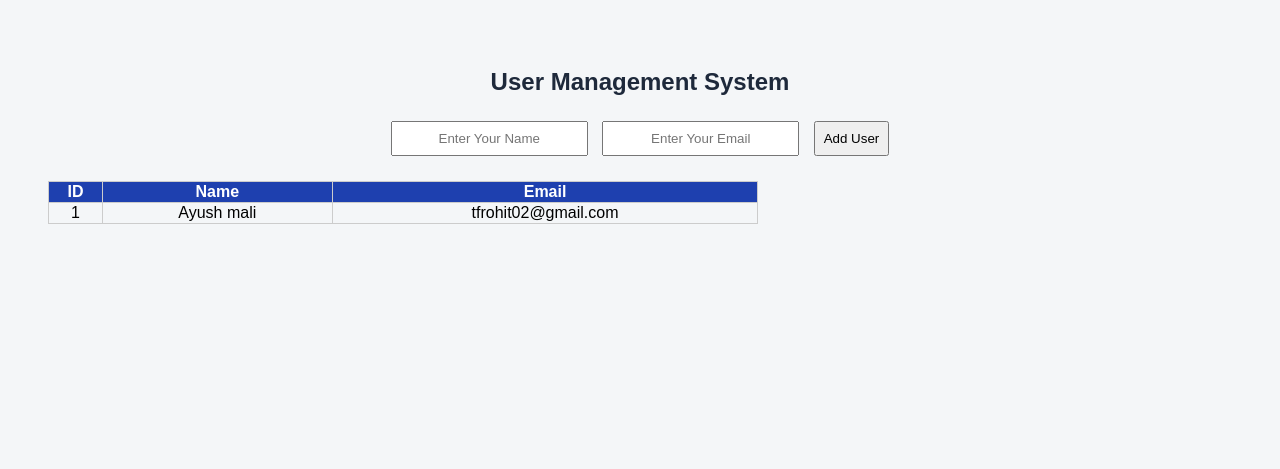
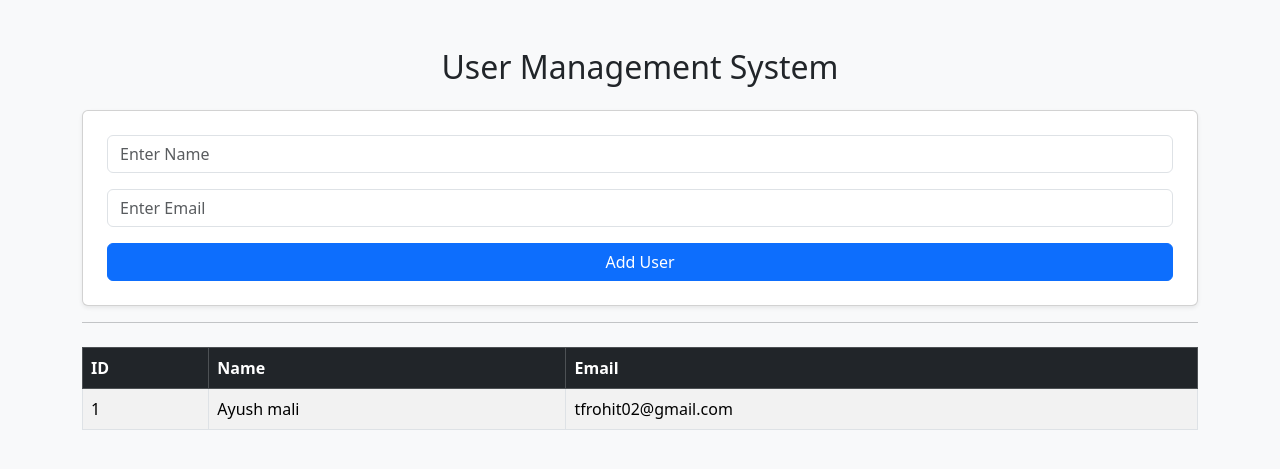
Before and after one commit to Rohitisavailable/User-Management-Web-App, a Flask app: page / in a window 1280 px wide. Shown: the top 469 px of the page. Run offline with Flask 3, Linux system fonts and the light colour scheme; data comes from the database, SQL or seed files in the repository.

Commit message:
Refactor index.html for improved layout and styling with Bootstrap

```diff
--- a/User-Manage/templates/index.html
+++ b/User-Manage/templates/index.html
@@ -1,32 +1,45 @@
 <!DOCTYPE html>
-<html lang="en">
+<html>
 <head>
-    <meta charset="UTF-8">
-    <meta name="viewport" content="width=device-width, initial-scale=1.0">
-    <title>User Management System</title>
-    <link rel="stylesheet" href="../static/style.css">
+    <title>User Management</title>
+    <link href="https://cdn.jsdelivr.net/npm/bootstrap@5.3.2/dist/css/bootstrap.min.css" rel="stylesheet">
 </head>
-<body>
-    <h2>User Management System</h2>
+<body class="bg-light">
 
-    <form method="POST">
-        <input type="text" name="name" placeholder="Enter Your Name" required>
-        <input type="email" name="email" placeholder="Enter Your Email" required>
-        <button type="submit">Add User</button>
+<div class="container mt-5">
+    <h2 class="text-center mb-4">User Management System</h2>
+
+    <form method="POST" class="card p-4 shadow-sm">
+        <div class="mb-3">
+            <input type="text" name="name" class="form-control" placeholder="Enter Name" required>
+        </div>
+        <div class="mb-3">
+            <input type="email" name="email" class="form-control" placeholder="Enter Email" required>
+        </div>
+        <button class="btn btn-primary w-100">Add User</button>
     </form>
-    <table>
+
+    <hr>
+
+    <table class="table table-striped table-bordered mt-4">
+        <thead class="table-dark">
             <tr>
                 <th>ID</th>
                 <th>Name</th>
                 <th>Email</th>
             </tr>
+        </thead>
+        <tbody>
             {% for user in users %}
             <tr>
-            <td>{{ user.id }}</td>
-            <td>{{ user.name }}</td>
-            <td>{{ user.email }}</td>
+                <td>{{ user['id'] }}</td>
+                <td>{{ user['name'] }}</td>
+                <td>{{ user['email'] }}</td>
             </tr>
             {% endfor %}
+        </tbody>
     </table>
+</div>
+
 </body>
 </html>
```
Lines whose indentation alone changed are shown as unchanged.
